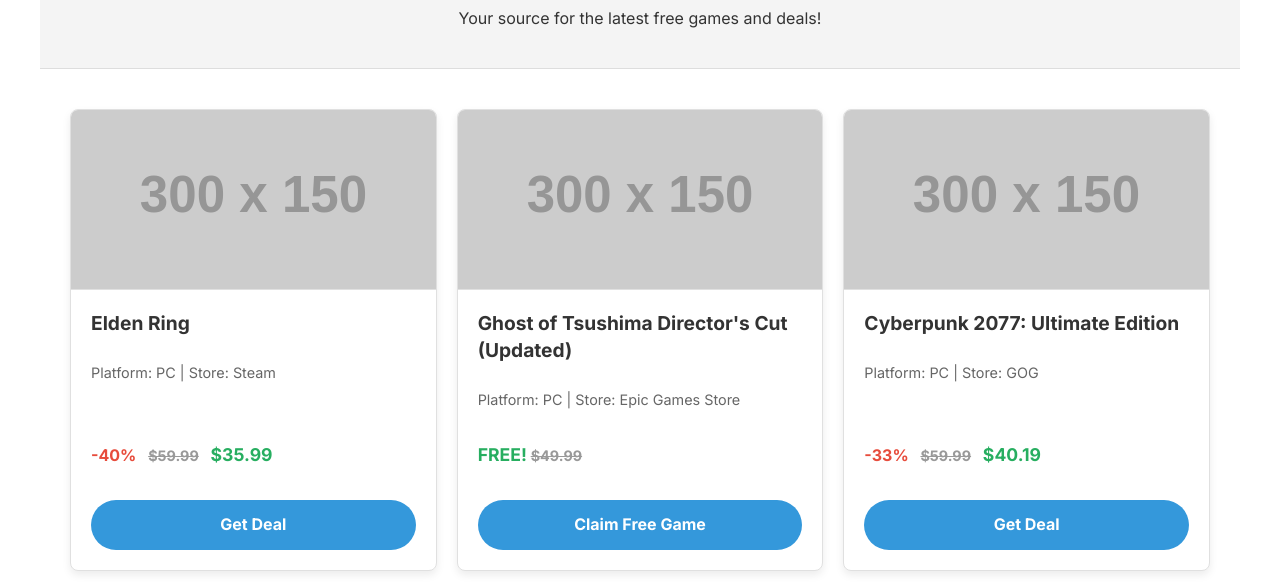
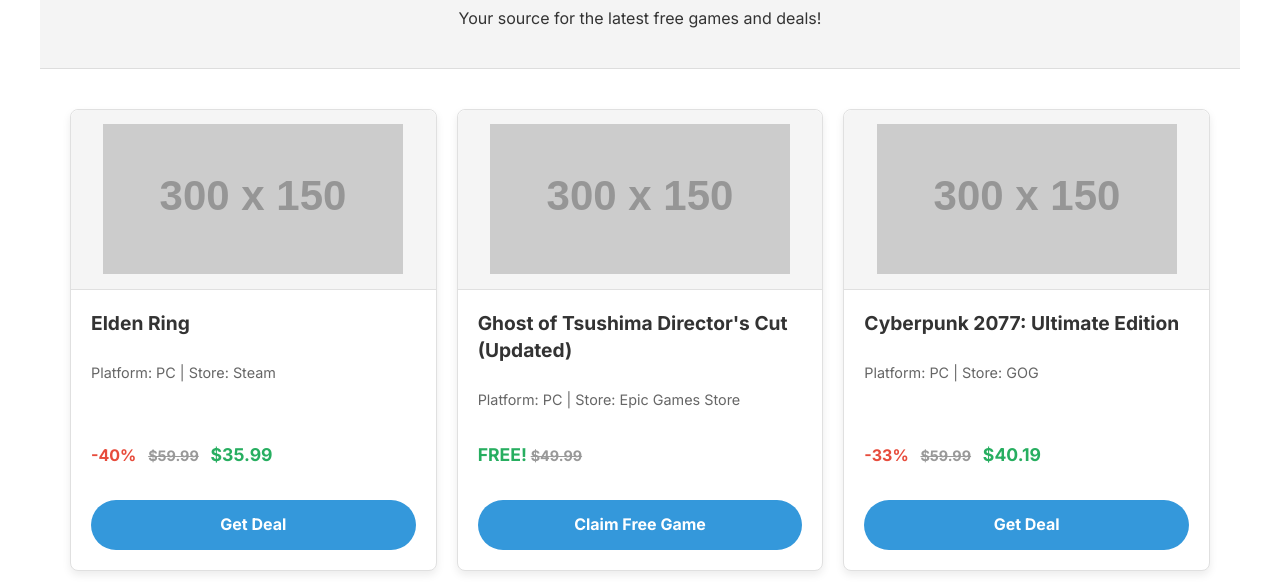
Before and after one commit to Anthony-Michael/DailyGameDrops, a website: page index.html in a window 1280 px wide. Shown: the part 168-756 px from the top of the page. Drawn offline with Linux system fonts and the light colour scheme; placeholder pictures from the web are drawn by us.

Commit message:
refactor: Improve image handling and filter deals script

```diff
--- a/script.js
+++ b/script.js
@@ -146,8 +146,14 @@
   }
   let buttonText = deal.isFree ? 'Claim Free Game' : 'Get Deal';
   if (deal.store === 'Humble Bundle') buttonText = 'View Bundle';
+
+  const imageUrl = deal.imageUrl || 'https://via.placeholder.com/300x150.png?text=No+Image';
+  const imageAlt = deal.title || 'Game Deal';
+
   card.innerHTML = `
-    <img src="${deal.imageUrl || 'https://via.placeholder.com/300x150.png?text=No+Image'}" alt="${deal.title || 'Game Deal'}">
+    <div class="deal-image-wrapper">
+      <img src="${imageUrl}" alt="${imageAlt}">
+    </div>
     <div class="card-content">
         <h3>${deal.title || 'Unknown Deal'}</h3>
         <p class="details">Platform: ${deal.platform || 'N/A'} | Store: ${deal.store || 'N/A'}</p>
--- a/style.css
+++ b/style.css
@@ -115,16 +115,26 @@
     animation-delay: 0.1s; /* Slight delay before cards start fading in */
 }
 
-.deal-card:hover {
-    transform: translateY(-5px); /* Slight lift on hover */
-    box-shadow: 0 8px 16px rgba(0,0,0,0.12); /* Enhanced shadow on hover */
+/* NEW: Wrapper for the image */
+.deal-image-wrapper {
+    height: 180px; /* Fixed height */
+    display: flex;
+    justify-content: center; /* Center image horizontally */
+    align-items: center; /* Center image vertically */
+    background-color: #f5f5f5; /* Light background for empty space */
+    border-radius: 8px 8px 0 0; /* Rounded top corners to match card */
+    overflow: hidden; /* Hide parts of image if needed (though contain should prevent) */
+    border-bottom: 1px solid #e0e0e0; /* Keep the separator */
 }
 
+/* UPDATED: Image rule */
 .deal-card img {
-    width: 100%;
-    height: 180px;
-    object-fit: cover;
-    border-bottom: 1px solid #e0e0e0; /* Add subtle separator */
+    max-width: 100%; /* Ensure image doesn't overflow wrapper */
+    max-height: 100%; /* Ensure image fits within wrapper height */
+    width: auto; /* Allow image to scale width based on height */
+    height: auto; /* Allow image to scale height based on width */
+    object-fit: contain; /* Preserve aspect ratio, fit within bounds */
+    /* border-bottom: 1px solid #e0e0e0; */ /* Moved border to wrapper */
 }
 
 .deal-card .card-content {
```
Also changed, not shown: fetch-deals.js (+23 -14 lines), 1 other file.
